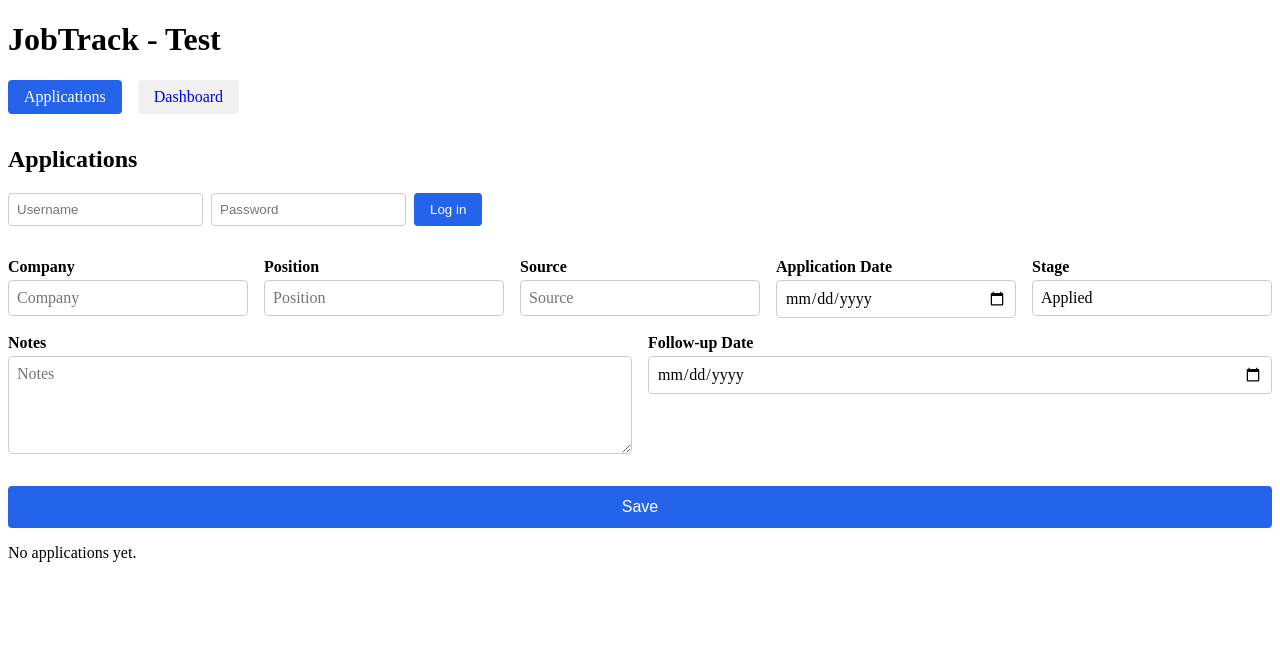
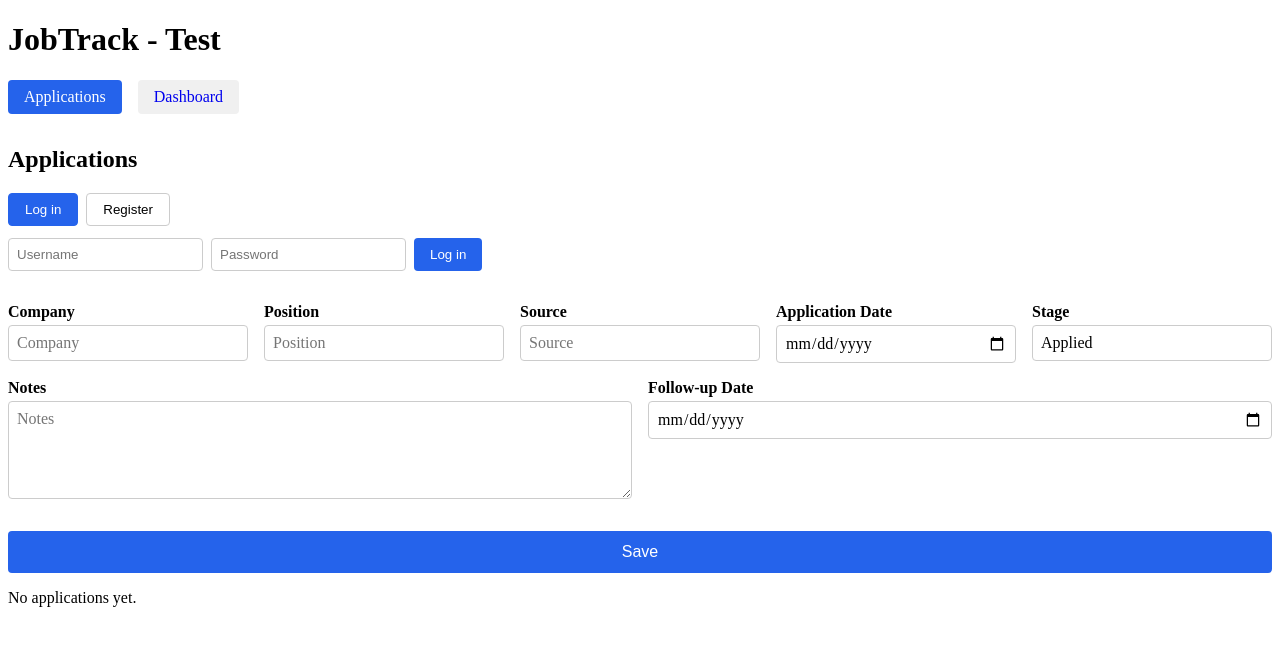
Before and after one commit to AlvaroRD12/jobtrack, a Vue app in the folder frontend/: page / in a window 1280 px wide. Shown: the top 646 px of the page. Built offline with nearby package versions, Linux system fonts and the light colour scheme; no server answers.

Commit message:
feat: add registration form and login success message to the frontend

```diff
--- a/frontend/src/views/ApplicationsView.vue
+++ b/frontend/src/views/ApplicationsView.vue
@@ -2,10 +2,24 @@
   <section class="applications-view">
     <h1>Applications</h1>
 
-    <form class="login-form" @submit.prevent="login">
+    <div class="auth-tabs" role="tablist" aria-label="Account access">
+      <button type="button" :class="{ active: authMode === 'login' }" @click="showLogin">Log in</button>
+      <button type="button" :class="{ active: authMode === 'register' }" @click="showRegister">Register</button>
+    </div>
+
+    <p v-if="authMessage" class="auth-message" role="status">{{ authMessage }}</p>
+    <p v-if="authError" class="auth-error" role="alert">{{ authError }}</p>
+
+    <form v-if="authMode === 'login'" class="login-form" data-testid="login-form" @submit.prevent="login">
       <input v-model="auth.username" placeholder="Username" required />
       <input v-model="auth.password" type="password" placeholder="Password" required />
       <button type="submit">Log in</button>
+    </form>
+
+    <form v-else class="login-form" data-testid="register-form" @submit.prevent="register">
+      <input v-model="auth.username" placeholder="Username" required />
+      <input v-model="auth.password" type="password" placeholder="Password" required />
+      <button type="submit">Register</button>
     </form>
 
     <form @submit.prevent="submitForm" class="application-form" data-testid="application-form">
@@ -66,6 +80,9 @@ interface ApplicationRecord {
 }
 
 const applications = ref<ApplicationRecord[]>([]);
+const authMode = ref<'login' | 'register'>('login');
+const authMessage = ref('');
+const authError = ref('');
 const auth = reactive({
   username: '',
   password: ''
@@ -92,6 +109,9 @@ async function loadApplications() {
 }
 
 async function login() {
+  authMessage.value = '';
+  authError.value = '';
+  try {
     const response = await apiClient.post('/auth/login', {
       username: auth.username,
       password: auth.password
@@ -100,6 +120,41 @@ async function login() {
     const token = response.data?.data;
     setAuthToken(token ?? null);
     await loadApplications();
+    authMessage.value = 'Logged in successfully.';
+  } catch (error) {
+    authError.value = getAuthErrorMessage(error);
+  }
+}
+
+async function register() {
+  authError.value = '';
+  authMessage.value = '';
+  try {
+    await apiClient.post('/auth/register', {
+      username: auth.username,
+      password: auth.password
+    });
+    authMode.value = 'login';
+    authMessage.value = 'Registration successful. Please log in.';
+  } catch (error) {
+    authError.value = getAuthErrorMessage(error);
+  }
+}
+
+function getAuthErrorMessage(error: unknown) {
+  const response = (error as { response?: { data?: { message?: string } } }).response;
+  return response?.data?.message ?? 'Unable to complete the request.';
+}
+
+function showLogin() {
+  authMode.value = 'login';
+  authError.value = '';
+}
+
+function showRegister() {
+  authMode.value = 'register';
+  authMessage.value = '';
+  authError.value = '';
 }
 
 async function submitForm() {
@@ -206,6 +261,33 @@ onMounted(async () => {
   gap: 0.5rem;
   margin-bottom: 2rem;
 }
+.auth-tabs {
+  display: flex;
+  gap: 0.5rem;
+  margin-bottom: 0.75rem;
+}
+.auth-tabs button {
+  padding: 0.5rem 1rem;
+  border: 1px solid #ccc;
+  border-radius: 4px;
+  background: white;
+  cursor: pointer;
+}
+.auth-tabs button.active {
+  background-color: #2563eb;
+  color: white;
+  border-color: #2563eb;
+}
+.auth-message,
+.auth-error {
+  margin: 0 0 0.75rem;
+}
+.auth-message {
+  color: #166534;
+}
+.auth-error {
+  color: #b91c1c;
+}
 .login-form input {
   padding: 0.5rem;
   border: 1px solid #ccc;
```
Also changed, not shown: 2 other files (tests, documents, lock files or other folders). Lines whose indentation alone changed are shown as unchanged.
